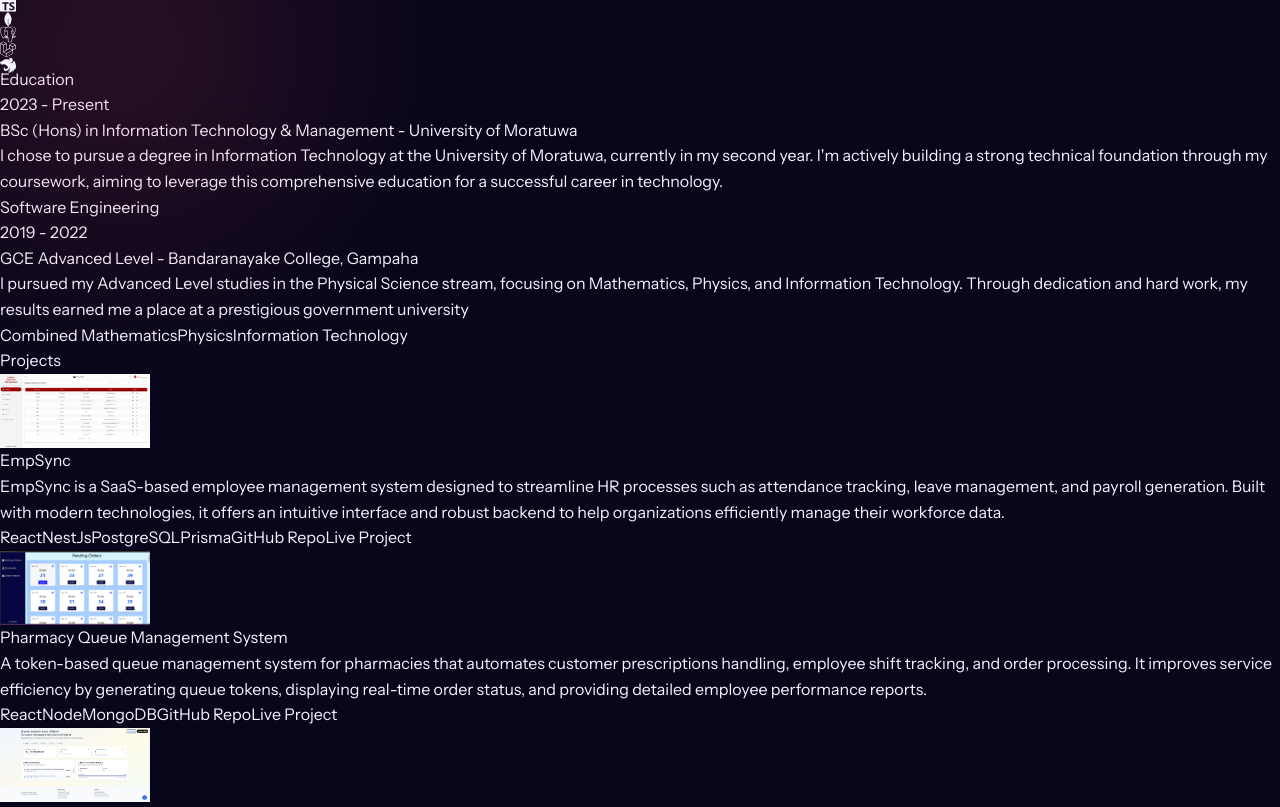
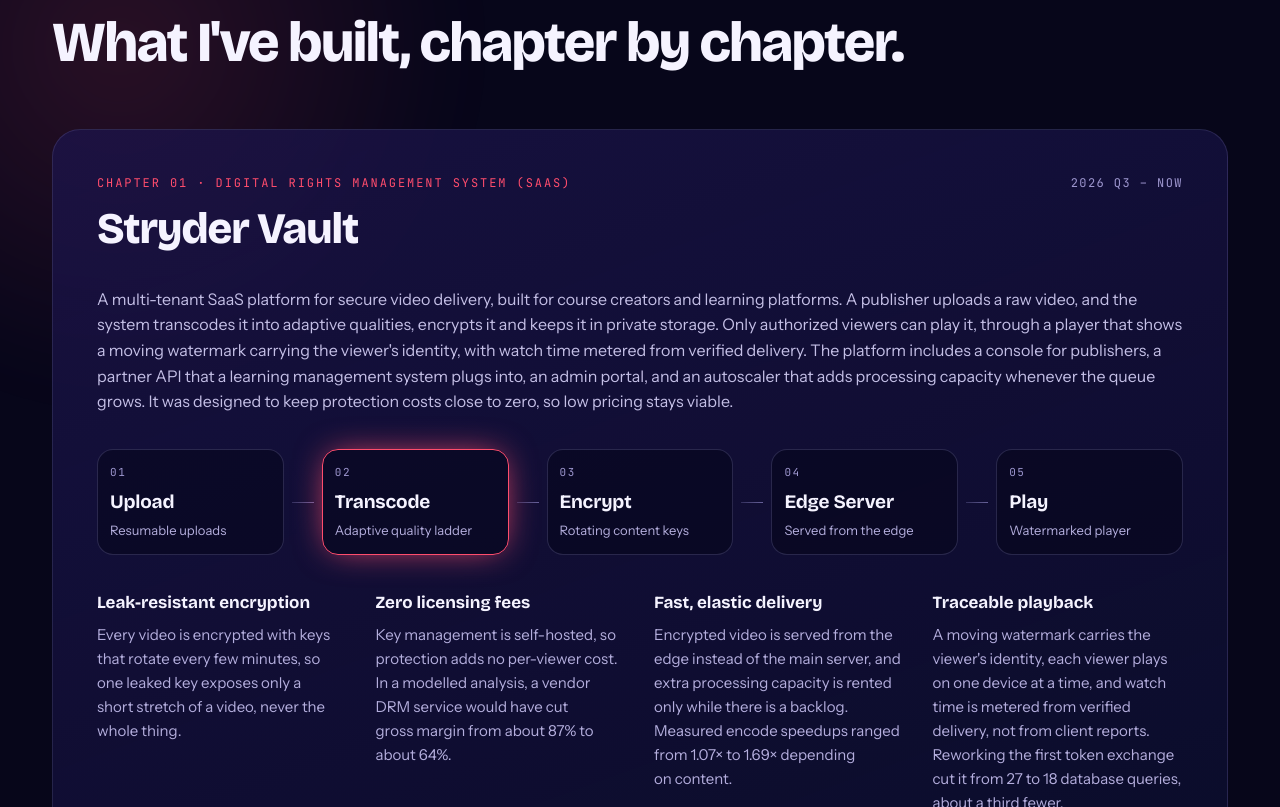
Before and after one commit to anjanaed/Portfoilio-Website, a React (Vite) app in the folder frontend/: page / in a window 1280 px wide. Shown: the part 1833-2640 px from the top of the page. Built offline with nearby package versions, Linux system fonts and the light colour scheme.

Commit message:
projects section - stryder vault and voice agent cards

```diff
--- a/frontend/src/App.jsx
+++ b/frontend/src/App.jsx
@@ -1,9 +1,9 @@
 import Navbar from "./components/navbar";
 import Hero from "./components/hero";
 import Profile from "./components/profile";
+import Projects from "./components/projects";
 import Techs from "./components/techs";
 import Educationn from "./components/education";
-import Project from "./components/projects";
 import Footer from "./components/footer";
 
 const App = () => (
@@ -17,11 +17,11 @@ const App = () => (
     <main>
       <Hero />
       <Profile />
+      <Projects />
       {/* old sections, moving these over one by one */}
       <div className="container mx-auto px-7">
         <Techs />
         <Educationn />
-        <Project />
         <Footer />
       </div>
     </main>
--- a/frontend/src/assets/content.js
+++ b/frontend/src/assets/content.js
@@ -147,3 +147,53 @@ export const problems = [
     tags: ["Governance Transparency", "Immutable Records", "Blockchains"],
   },
 ];
+
+export const vaultNodes = [
+  { step: "01", label: "Upload", sub: "Resumable uploads" },
+  { step: "02", label: "Transcode", sub: "Adaptive quality ladder" },
+  { step: "03", label: "Encrypt", sub: "Rotating content keys" },
+  { step: "04", label: "Edge Server", sub: "Served from the edge" },
+  { step: "05", label: "Play", sub: "Watermarked player" },
+];
+
+export const vaultFeatures = [
+  {
+    title: "Leak-resistant encryption",
+    body: "Every video is encrypted with keys that rotate every few minutes, so one leaked key exposes only a short stretch of a video, never the whole thing.",
+  },
+  {
+    title: "Zero licensing fees",
+    body: "Key management is self-hosted, so protection adds no per-viewer cost. In a modelled analysis, a vendor DRM service would have cut gross margin from about 87% to about 64%.",
+  },
+  {
+    title: "Fast, elastic delivery",
+    body: "Encrypted video is served from the edge instead of the main server, and extra processing capacity is rented only while there is a backlog. Measured encode speedups ranged from 1.07× to 1.69× depending on content.",
+  },
+  {
+    title: "Traceable playback",
+    body: "A moving watermark carries the viewer's identity, each viewer plays on one device at a time, and watch time is metered from verified delivery, not from client reports. Reworking the first token exchange cut it from 27 to 18 database queries, about a third fewer.",
+  },
+];
+
+export const voicePoints = [
+  {
+    title: "Streaming, not buffering",
+    body: "Reworked the Ballerina WebSocket adapter from full-buffer emission to streaming sentence detection, so speech synthesis can start earlier in each reply.",
+  },
+  {
+    title: "Latency traced to the mesh",
+    body: "Per-turn profiling of VAD, STT, LLM and TTS showed 20 to 100 second stalls on Choreo against milliseconds locally, caused by the sidecar and network layer, not the models.",
+  },
+  {
+    title: "Stability under load",
+    body: "Found event-loop blocking behind STT queue growth, traced OOM kills to eager model preloading, and reviewed a Kubernetes layout for SFU pods, Redis and worker placement.",
+  },
+];
+
+export const voiceSteps = [
+  { title: "Client", sub: "LiveKit Connection" },
+  { title: "Voice Activity Detection", sub: "Silero" },
+  { title: "Speech to Text", sub: "Deepgram / ElevenLabs" },
+  { title: "LLM", sub: "Via Ballerina Adapter" },
+  { title: "Text to Speech", sub: "Deepgram / ElevenLabs" },
+];
--- a/frontend/src/components/projects.jsx
+++ b/frontend/src/components/projects.jsx
@@ -1,76 +1,106 @@
-import { Projects } from "../assets/content"
-import { motion } from "framer-motion"
+import { Fragment } from "react";
+import {
+  links,
+  vaultNodes,
+  vaultFeatures,
+  voicePoints,
+  voiceSteps,
+} from "../assets/content";
+import { Eyebrow, FeatureList, LinkRow, Tags } from "./ui";
 
-const Project = () => {
-  return (
-    <div className="overflow-hidden border-b border-neutral-900 pb-4">
-      <motion.h1
-        whileInView={{ opacity: 1, y: 0 }}
-        initial={{ opacity: 0, y: -50 }}
-        transition={{ duration: 0.5, delay: 0.2 }}
-        className="my-20 text-center text-4xl"
-      >
-        Projects
-      </motion.h1>
+const pad = (n) => String(n).padStart(2, "0");
+
+const StryderVault = () => (
+  <article className="card span-12 project vault">
+    <div className="vault-head">
       <div>
-        {Projects.map((project, index) => (
-          <div key={index} className="mb-8 flex flex-wrap lg:justify-center">
-            <motion.div
-              initial={{ opacity: 0, x: -100 }}
-              whileInView={{ opacity: 1, x: 0 }}
-              transition={{ duration: 0.7, delay: 0.1 }}
-              className="w-full lg:w-1/4"
-            >
-              <img
-                className="mb-6 rounded"
-                width={150}
-                height={150}
-                src={project.img}
-                alt={project.title}
-              />
-            </motion.div>
-            <motion.div
-              initial={{ opacity: 0, x: 100 }}
-              whileInView={{ opacity: 1, x: 0 }}
-              transition={{ duration: 0.7, delay: 0.1 }}
-              className="w-full max-w-xl lg:w-3/4"
-            >
-              <h6 className="mb-2 font-semibold">{project.title}</h6>
-              <p className="mb-4 text-neutral-400 text-justify">{project.description}</p>
-              {project.tech.map((tec, index) => (
-                <span
-                  className="mr-2 rounded bg-neutral-900 px-2 py-1 text-sm font-medium text-purple-500"
-                  key={index}
-                >
-                  {tec}
-                </span>
-              ))}
-              {project.link && (
-                <a
-                  href={project.link}
-                  target="_blank"
-                  rel="noopener noreferrer"
-                  className="inline-block mt-4 text-blue-500 hover:underline"
-                >
-                  GitHub Repo
-                </a>
-              )}
-              {project.live && (
-                <a
-                  href={project.live}
-                  target="_blank"
-                  rel="noopener noreferrer"
-                  className="inline-block mt-4 ml-4 text-green-500 hover:underline"
-                >
-                  Live Project
-                </a>
-              )}
-            </motion.div>
-          </div>
-        ))}
+        <p className="mono kicker">Chapter 01 · Digital Rights Management System (SaaS)</p>
+        <h3 className="display project-title project-title-xl">Stryder Vault</h3>
+      </div>
+      <div className="vault-aside">
+        <p className="mono meta">2026 Q3 – Now</p>
+        <LinkRow items={[{ label: "Visit Stryder Vault", href: links.stryderVault }]} />
       </div>
     </div>
-  )
-}
 
-export default Project
+    <p className="lead">
+      A multi-tenant SaaS platform for secure video delivery, built for course creators and learning platforms. A publisher uploads a raw video, and the system transcodes it into adaptive qualities, encrypts it and keeps it in private storage. Only authorized viewers can play it, through a player that shows a moving watermark carrying the viewer&apos;s identity, with watch time metered from verified delivery. The platform includes a console for publishers, a partner API that a learning management system plugs into, an admin portal, and an autoscaler that adds processing capacity whenever the queue grows. It was designed to keep protection costs close to zero, so low pricing stays viable.
+    </p>
+
+    <div className="pipeline" role="img" aria-label="Pipeline: resumable upload, transcode, encrypt, edge delivery, watermarked playback">
+      {vaultNodes.map((node, i) => (
+        <Fragment key={node.step}>
+          {i > 0 && <div className="pipe-link" aria-hidden="true" />}
+          <div className="node" style={{ animationDelay: `${i * 0.8}s` }}>
+            <p className="mono node-step">{node.step}</p>
+            <p className="display node-label">{node.label}</p>
+            <p className="node-sub">{node.sub}</p>
+          </div>
+        </Fragment>
+      ))}
+    </div>
+
+    <FeatureList items={vaultFeatures} className="features" />
+
+    <Tags items={["Content Protection", "Multi-tenant SaaS", "Secure Streaming", "Adaptive Quality", "Cost Engineering"]} />
+  </article>
+);
+
+const VoicePipeline = () => (
+  <article className="card span-8 voice">
+    <div className="c2grid">
+      <div className="voice-main">
+        <div>
+          <p className="mono kicker">Chapter 02 · Voice Agent Integration</p>
+          <h3 className="display project-title">Voice AI Agent Pipeline</h3>
+          <p className="mono meta meta-spaced">2026 Q1 – Q2</p>
+          <p className="lead lead-spaced">
+            A LiveKit-based agent platform designed to be offered as a service. Speech goes in over WebRTC, comes out of a custom Ballerina LLM adapter, and returns as streamed audio, one conversational turn at a time.
+          </p>
+        </div>
+        <FeatureList items={voicePoints} className="points" />
+        <Tags items={["LiveKit", "WebRTC", "Voice Pipelines", "Integration"]} />
+        <LinkRow
+          className="push-down"
+          items={[
+            { label: "View Documentation", href: links.voiceDocs },
+            { label: "View repository", href: links.voiceRepo },
+          ]}
+        />
+      </div>
+
+      <div className="vpanel">
+        <p className="mono label label-sm">Pipeline</p>
+        <ol className="vflow" aria-label="Pipeline: client connection, voice activity detection, speech to text, language model, text to speech">
+          {voiceSteps.map((step, i) => (
+            <li key={step.title} className="vstep">
+              <span className="vdot mono" style={{ animationDelay: `${i * 0.8}s` }}>
+                {pad(i + 1)}
+              </span>
+              <div>
+                <p className="display vstep-title">{step.title}</p>
+                <p className="vstep-sub">{step.sub}</p>
+              </div>
+            </li>
+          ))}
+        </ol>
+      </div>
+    </div>
+  </article>
+);
+
+const Projects = () => (
+  <section id="work" className="section">
+    <div className="wrap">
+      <Eyebrow num="02" label="Projects" />
+      <h2 className="display section-title">What I&apos;ve built, chapter by chapter.</h2>
+
+      <div className="g12 section-body">
+        <StryderVault />
+        <VoicePipeline />
+      </div>
+    </div>
+  </section>
+);
+
+export default Projects;
--- a/frontend/src/index.css
+++ b/frontend/src/index.css
@@ -311,6 +311,58 @@ section[id] { scroll-margin-top: 24px; }
 .location-city { margin-top: 6px; font-size: 32px; font-weight: 700; letter-spacing: -.02em; }
 .location-tz { margin-top: 4px; color: var(--muted); }
 
+/* ---------- projects ---------- */
+.project { display: flex; flex-direction: column; gap: 26px; }
+.project-title { margin-top: 14px; font-size: clamp(28px, 3vw, 38px); font-weight: 800; letter-spacing: -.025em; line-height: 1.08; }
+.project-title-xl { font-size: clamp(30px, 3.4vw, 46px); line-height: 1.05; }
+.features { display: grid; grid-template-columns: repeat(auto-fit, minmax(min(230px, 100%), 1fr)); gap: 28px; }
+
+/* Stryder Vault */
+.vault { padding: 44px; gap: 34px; }
+.vault-head { display: flex; flex-wrap: wrap; justify-content: space-between; align-items: flex-start; gap: 20px 32px; }
+.vault-aside { display: flex; flex-direction: column; align-items: flex-end; gap: 12px; }
+.pipeline { display: flex; flex-wrap: wrap; align-items: stretch; gap: 8px; }
+.node {
+  flex: 1 1 104px; min-width: 0; padding: 14px 12px; border-radius: 16px;
+  border: 1px solid rgba(190, 180, 255, .18); background: rgba(7, 6, 26, .55);
+  animation: nodepulse 5s ease-in-out infinite;
+}
+@keyframes nodepulse {
+  0%, 28%, 100% { border-color: rgba(190, 180, 255, .18); box-shadow: none; }
+  8%, 18% { border-color: var(--accent); box-shadow: 0 0 34px -8px var(--accent); }
+}
+.node-step { font-size: 11px; letter-spacing: .14em; color: var(--faint); }
+.node-label { margin-top: 6px; font-size: 19px; font-weight: 700; letter-spacing: -.01em; }
+.node-sub { margin-top: 2px; font-size: 13px; color: var(--muted); }
+.pipe-link { flex: 0 0 22px; height: 1px; align-self: center; background: linear-gradient(90deg, rgba(190, 180, 255, .2), rgba(190, 180, 255, .5)); }
+
+/* Voice AI pipeline */
+.voice { padding: 36px; }
+.c2grid { display: grid; grid-template-columns: minmax(0, 1.2fr) minmax(0, .8fr); gap: 30px; align-items: stretch; }
+.voice-main { display: flex; flex-direction: column; gap: 24px; min-width: 0; }
+.voice-main .links { padding-top: 4px; }
+.points { display: flex; flex-direction: column; gap: 18px; padding-top: 24px; border-top: 1px solid var(--line); }
+.vpanel {
+  display: flex; flex-direction: column; gap: 22px; padding: 28px; min-width: 0;
+  border: 1px solid var(--line); border-radius: 20px; background: rgba(7, 6, 26, .35);
+}
+.vflow { list-style: none; margin: 0; padding: 0; display: flex; flex-direction: column; flex: 1; }
+.vstep { position: relative; display: flex; gap: 16px; align-items: flex-start; padding-bottom: 20px; flex: 1 1 auto; }
+.vstep:last-child { padding-bottom: 0; flex: 0 0 auto; }
+.vstep::before {
+  content: ""; position: absolute; left: 17px; top: 40px; bottom: 2px; width: 1px;
+  background: linear-gradient(180deg, rgba(190, 180, 255, .5), rgba(190, 180, 255, .12));
+}
+.vstep:last-child::before { display: none; }
+.vdot {
+  flex: 0 0 36px; width: 36px; height: 36px; border-radius: 50%;
+  border: 1px solid rgba(190, 180, 255, .3); background: rgba(7, 6, 26, .55);
+  display: inline-flex; align-items: center; justify-content: center; font-size: 12px; color: var(--muted);
+  animation: nodepulse 5s ease-in-out infinite;
+}
+.vstep-title { font-size: 18px; font-weight: 700; letter-spacing: -.01em; line-height: 1.2; }
+.vstep-sub { margin-top: 2px; font-size: 14px; color: var(--muted); }
+
 /* ---------- hover effects ---------- */
 .btn-red:hover { transform: translateY(-3px); }
 .btn-light:hover { transform: translateY(-3px); background: #fff; }
```
